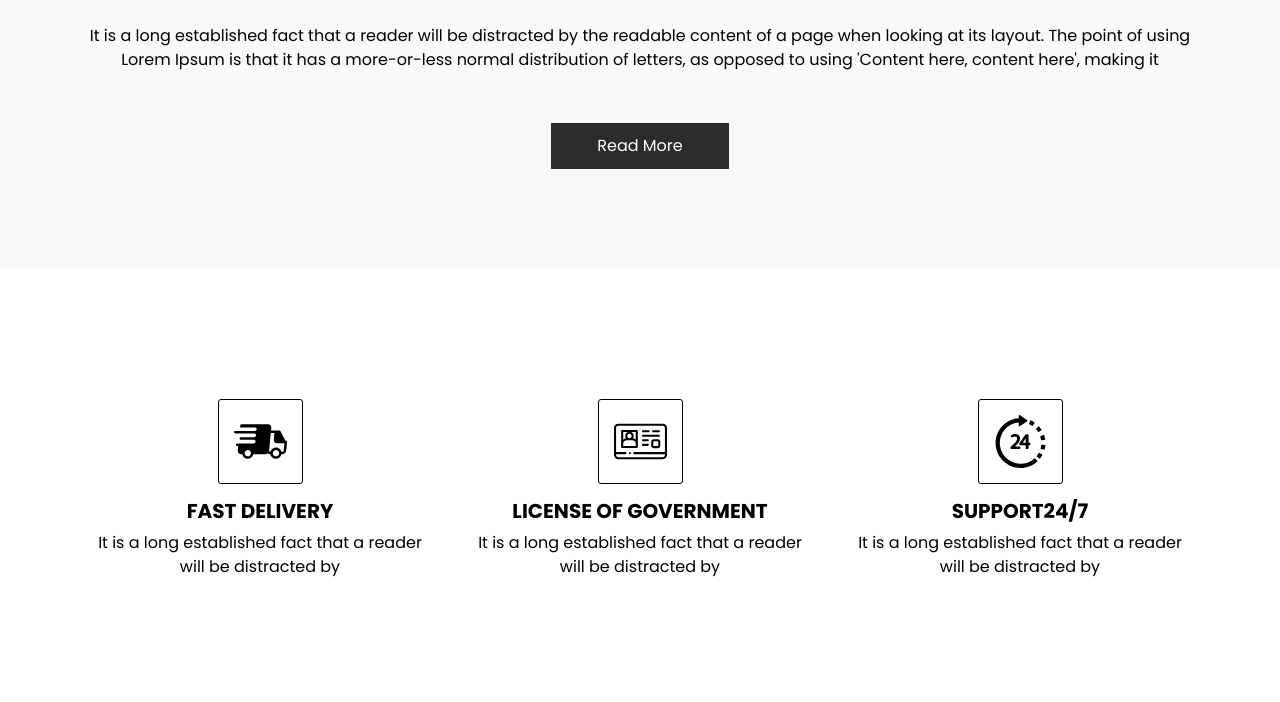
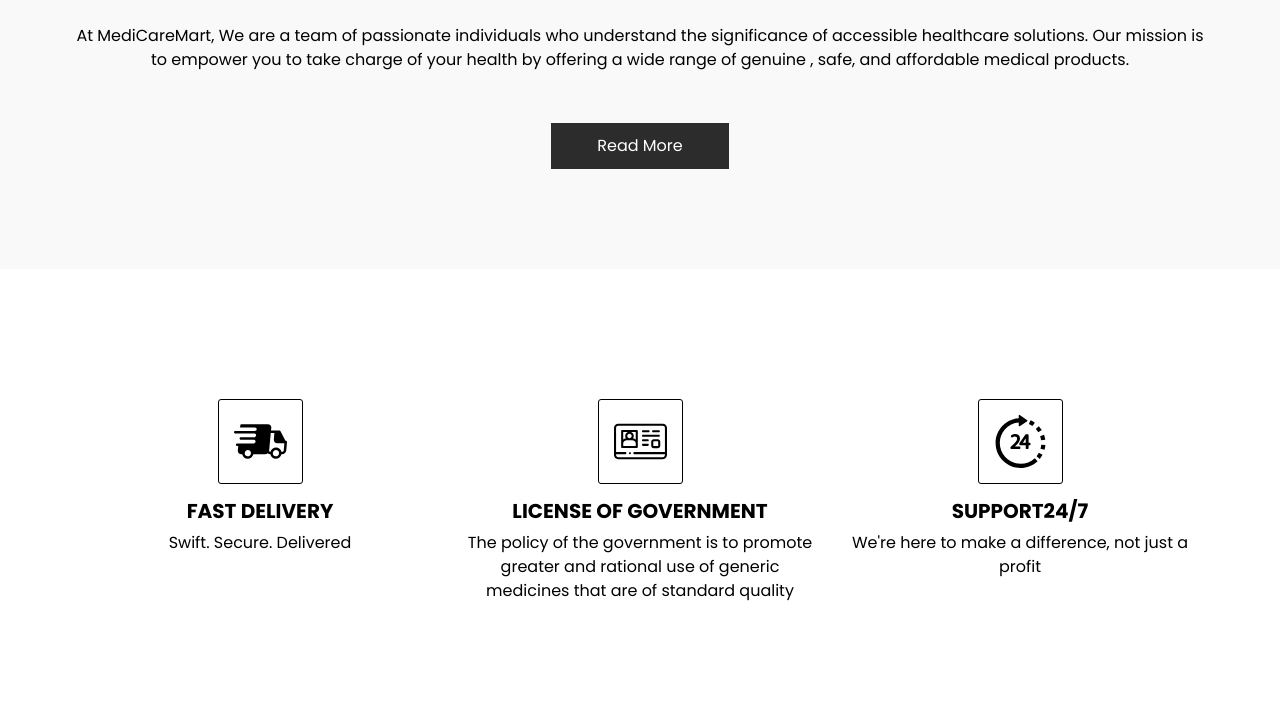
Before and after one commit to Kanishkatiwari006/Medicine-eCommerce, a Flask app: page /news in a window 1280 px wide; the page is wider, and only the part inside the window is pictured. Shown: the part 872-1574 px from the top of that part. Run offline with Flask 3, Linux system fonts and the light colour scheme; some libraries are stand-ins or nearby versions.

Commit message:
Update news.html

```diff
--- a/medion/templates/news.html
+++ b/medion/templates/news.html
@@ -83,9 +83,7 @@
                 <li class="nav-item">
                   <a class="nav-link" href="/medicine"> Medicine </a>
                 </li>
-                <li class="nav-item">
-                  <a class="nav-link" href="/buy"> Online Buy </a>
-                </li>
+
                 <li class="nav-item">
                   <a class="nav-link" href="/news"> News </a>
                 </li>
@@ -128,9 +126,9 @@
       </div>
       <div class="detail-box">
         <p>
-          It is a long established fact that a reader will be distracted by the readable content of a page when looking
-          at its layout. The point of using Lorem Ipsum is that it has a more-or-less normal distribution of letters, as
-          opposed to using 'Content here, content here', making it
+          At MediCareMart, We are a team of passionate individuals who understand the significance of accessible healthcare
+          solutions. Our mission is to empower you to take charge of your health by offering a wide range of genuine
+          , safe, and affordable medical products.
         </p>
         <div class="d-flex justify-content-center">
           <a href="">
@@ -207,7 +205,7 @@
               Fast Delivery
             </h5>
             <p>
-              It is a long established fact that a reader will be distracted by
+              Swift. Secure. Delivered
             </p>
           </div>
         </div>
@@ -240,7 +238,7 @@
               license of government
             </h5>
             <p>
-              It is a long established fact that a reader will be distracted by
+              The policy of the government is to promote greater and rational use of generic medicines that are of standard quality
             </p>
           </div>
         </div>
@@ -332,7 +330,7 @@
               support24/7
             </h5>
             <p>
-              It is a long established fact that a reader will be distracted by
+              We're here to make a difference, not just a profit
             </p>
           </div>
         </div>
@@ -360,7 +358,7 @@
 
               </h2>
               <p>
-                It is a long established fact that a reader will be distracted by
+                Another Chance to enjoy big savings.
               </p>
               <div>
                 <a href="">
@@ -408,7 +406,7 @@
               </div>
               <div class="detail-box">
                 <h6>
-                  demo@gmail
+                  MediCareMart@gmail
                 </h6>
               </div>
             </div>
@@ -429,9 +427,7 @@
               <li class="nav-item">
                 <a class="nav-link" href="/medicine"> Medicine </a>
               </li>
-              <li class="nav-item">
-                <a class="nav-link" href="/buy"> Online Buy </a>
-              </li>
+
             </ul>
           </div>
         </div>
@@ -460,8 +456,8 @@
   <!-- footer section -->
   <section class="container-fluid footer_section">
     <p>
-      &copy; 2019 All Rights Reserved. Design by
-      <a href="https://html.design/">Free Html Templates</a>
+      &copy; 2023 All Rights Reserved. Design by
+      <a href="https://html.design/">Kanishka Tiwari</a>
     </p>
   </section>
   <!-- footer section -->
```
